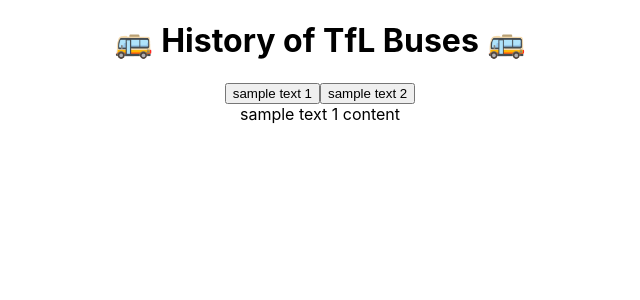
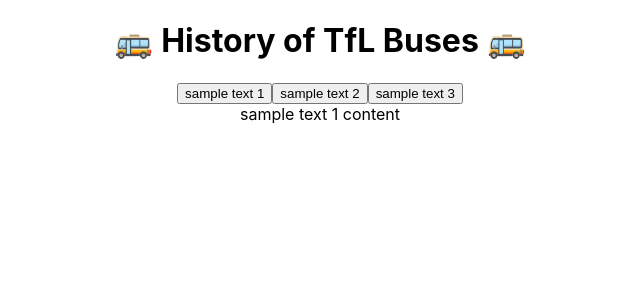
Before and after one commit to FinLSoftwire/busboardreact, a React (Create React App) app: page /history in a window 1280 px wide. Shown: the top 300 px of the page, without its empty margins (320-960 px from the left). Built offline with nearby package versions, Linux system fonts and the light colour scheme; no server answers.

Commit message:
some refactoring, unnecessary things removed from history

```diff
--- a/src/history.json
+++ b/src/history.json
@@ -8,5 +8,10 @@
   "id": 2,
   "name": "sample text 2",
   "content": "sample text 2 content"
+  },
+  {
+    "id": 3,
+    "name": "sample text 3",
+    "content": "sample text 3 content"
   }
 ]
--- a/src/history.tsx
+++ b/src/history.tsx
@@ -1,5 +1,7 @@
 import React, {useState, useEffect} from 'react';
 import './sitewide.css';
+
+const contentText = require('./history.json')
 
 
 class history{
@@ -13,25 +15,19 @@
     }
 }
 
-const contentText = require('./history.json')
+
 
 function History(): React.ReactElement {
-    const [content, setContent] = useState<string>("default text");
     const [contentEntryIndex, setContentEntryIndex] = useState<number>(0);
 
-    useEffect(() =>{ populatePage();
-        fetch ('history.json')
-        .then ((response: Response) => response.json())
-        .then (content => setContent(content))
-        .catch((error: Error) => console.error('cannot fetch content', error));
-    }, [populatePage]);
+    useEffect(() =>{ populatePage();}, [populatePage]);
+
 
     if (!contentText || contentText[0] === undefined) {
         return <div>Loading content...</div>;
     }
 
     function populatePageNavigation() :void {
-        console.log('populate navigation');
         let pageNavigation = document.getElementById('navigation');
         if (pageNavigation == null) {
             return;
@@ -47,7 +43,6 @@
     }
 
     function populateContent() :void {
-        console.log('populate content');
         let container = document.getElementById('content-container');
         if (container == null){
             return;
@@ -56,7 +51,6 @@
         container.innerHTML = contentText[contentEntryIndex].content;
     }
     function populatePage() :void {
-        console.log('populate page');
         populatePageNavigation();
         populateContent();
     }
```
